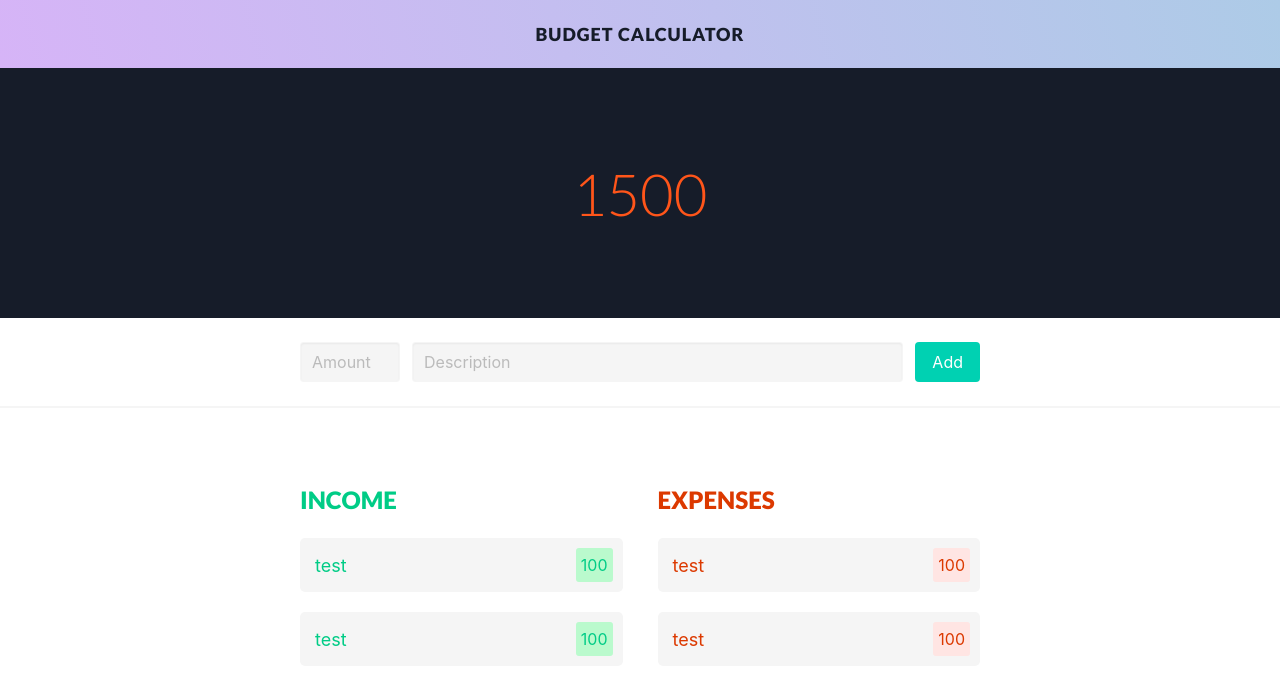
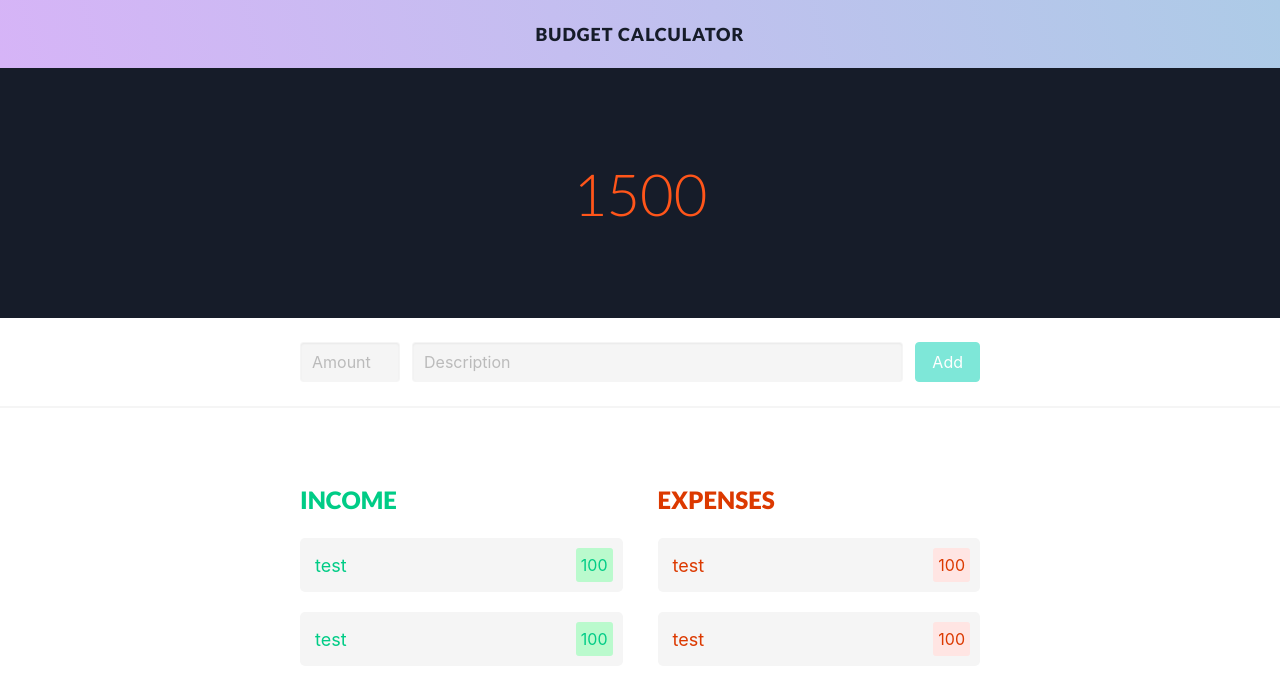
Before and after one commit to AMARTYA149/Budget_Calculator, an Angular app: page / in a window 1280 px wide. Shown: the top 694 px of the page. Built offline with nearby package versions, Linux system fonts and the light colour scheme.

Commit message:
eventEmitter add-item-form

```diff
--- a/src/app/add-item-form/add-item-form.component.html
+++ b/src/app/add-item-form/add-item-form.component.html
@@ -7,19 +7,35 @@
             type="number"
             style="width: 100px"
             class="input"
+            name="amount"
             placeholder="Amount"
+            [ngModel]="item.amount"
+            required
           />
         </p>
       </div>
 
       <div class="field">
         <p class="control">
-          <input type="text" class="input" placeholder="Description" />
+          <input
+            type="text"
+            class="input"
+            name="description"
+            placeholder="Description"
+            [ngModel]="item.description"
+            required
+          />
         </p>
       </div>
 
       <div class="field is-narrow">
-        <button type="submit" class="button is-primary">Add</button>
+        <button
+          type="submit"
+          class="button is-primary"
+          [disabled]="!itemForm.valid"
+        >
+          Add
+        </button>
       </div>
     </div>
   </div>
--- a/src/app/add-item-form/add-item-form.component.ts
+++ b/src/app/add-item-form/add-item-form.component.ts
@@ -1,5 +1,6 @@
-import { Component, OnInit } from '@angular/core';
+import { Component, EventEmitter, Input, OnInit, Output } from '@angular/core';
 import { NgForm } from '@angular/forms';
+import { BudgetItem } from 'src/shared/models/budget-item.model';
 
 @Component({
   selector: 'app-add-item-form',
@@ -7,11 +8,16 @@
   styleUrls: ['./add-item-form.component.scss'],
 })
 export class AddItemFormComponent implements OnInit {
+  @Input() item: BudgetItem = new BudgetItem('', null);
+  @Output() formSubmit: EventEmitter<BudgetItem> = new EventEmitter<
+    BudgetItem
+  >();
   constructor() {}
 
   ngOnInit(): void {}
 
   onSubmit(form: NgForm) {
-    console.log(form);
+    // console.log(form);
+    this.formSubmit.emit(form.value);
   }
 }
--- /dev/null
+++ b/src/shared/models/budget-item.model.ts
@@ -0,0 +1,3 @@
+export class BudgetItem {
+  constructor(public description: string, public amount: number) {}
+}
```
